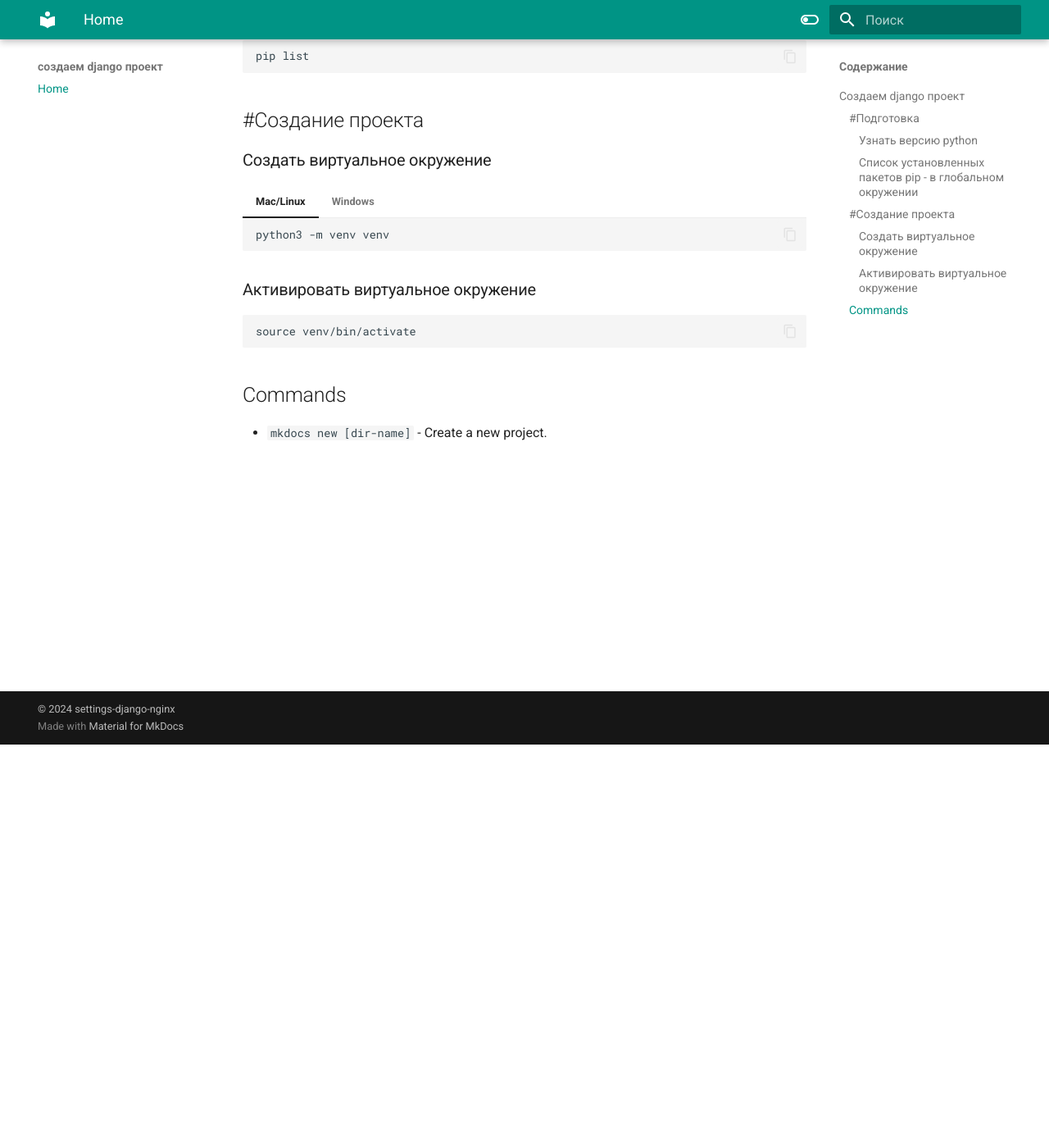
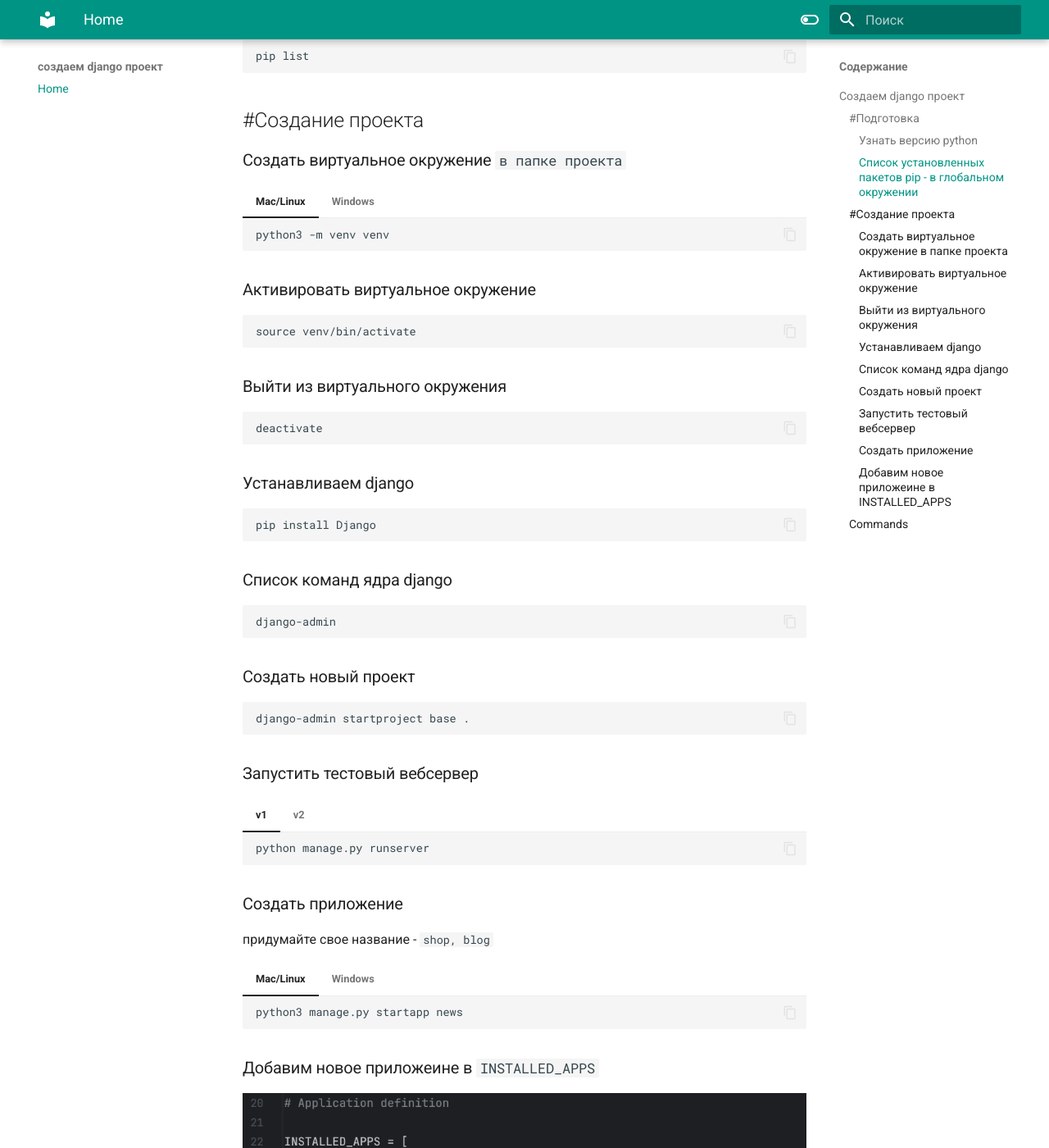
Before and after one commit to pavelcity/django-for-start, an MkDocs documentation site: the page built from docs/index.md, in a window 1280 px wide and 1400 px high, scrolled down 492 px. Shown: the whole window at 82% size. Built offline with MkDocs 1.6.1 and Material for MkDocs 9.7.7, drawn with Linux system fonts in a browser that asks for light colours; some of the changed text lies outside the part shown.

Commit message:
add info

````diff
--- a/docs/index.md
+++ b/docs/index.md
@@ -25,7 +25,7 @@ pip list
 
 ## #Создание проекта
 
-### Создать  виртуальное окружение
+### Создать  виртуальное окружение `в папке проекта`
 === "Mac/Linux"
     ```
     python3 -m venv venv
@@ -40,9 +40,62 @@ pip list
 source venv/bin/activate
 ```
 
+### Выйти из виртуального окружения
+```
+deactivate
+```
+
+### Устанавливаем django
+```
+pip install Django
+```
+
+### Список команд ядра django
+```
+django-admin
+```
+
+### Создать новый проект
+```
+django-admin startproject base .
+```
+
+
+### Запустить тестовый вебсервер
+=== "v1"
+    ```
+    python manage.py runserver
+    ```
+=== "v2"
+    запускаем вебсервер с указанием порта
+    ```
+    python manage.py runserver 3000
+    ```
+
+### Cоздать приложение
+придумайте свое название - `shop, blog`
+
+=== "Mac/Linux"
+    ```
+    python3 manage.py startapp news
+    ```
+=== "Windows"
+    ```
+    python manage.py startapp news
+    ```
+
+### Добавим новое приложеине в `INSTALLED_APPS`
+![apps](assets/img/apps.png)
+base  - settings - блок INSTALLED_APPS добавляем строку
+
+```
+news.apps.NewsConfig
+```
 
 
 
+
+---
 ## Commands
 
 * `mkdocs new [dir-name]` - Create a new project.
````
Also changed, not shown: docs/assets/img/apps.png (added), 4 other files.
